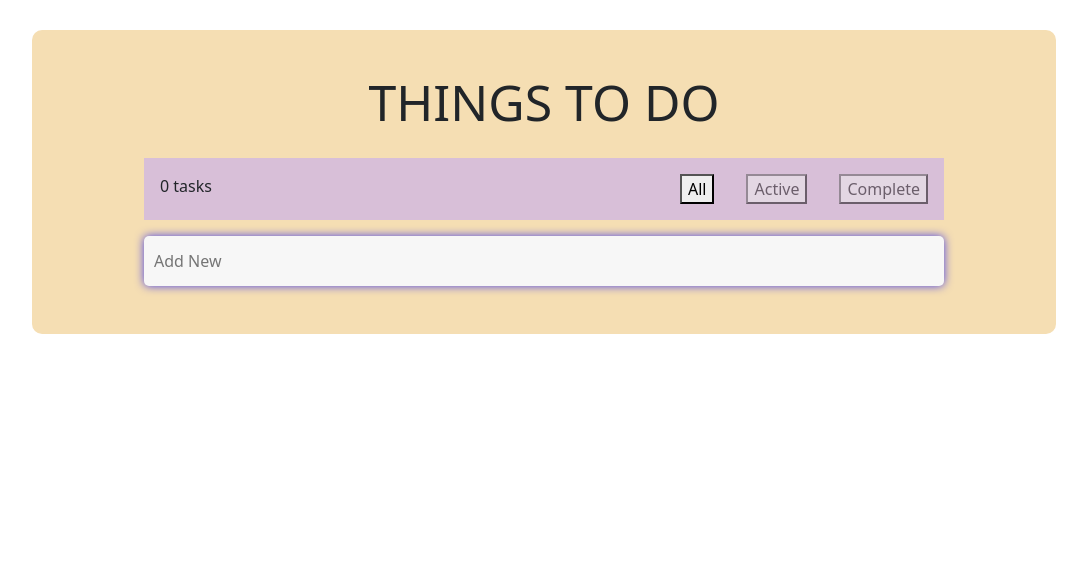
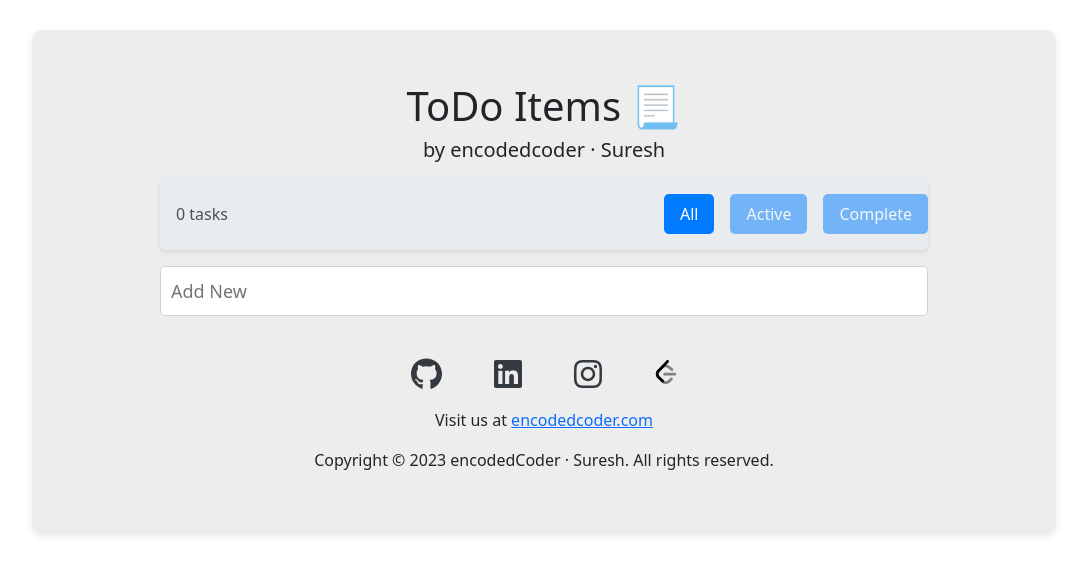
Before and after one commit to encodedCoder/to-do-app, a React (Create React App) app: page / in a window 1280 px wide. Shown: the top 574 px of the page, without its empty margins (96-1183 px from the left). Built offline with nearby package versions, Linux system fonts and the light colour scheme.

Commit message:
Add footer with hover animation for LeetCode link and update meta tags

```diff
--- a/package.json
+++ b/package.json
@@ -3,6 +3,8 @@
   "version": "0.1.0",
   "private": true,
   "dependencies": {
+    "@fortawesome/free-brands-svg-icons": "^6.7.2",
+    "@fortawesome/react-fontawesome": "^0.2.2",
     "@testing-library/jest-dom": "^5.17.0",
     "@testing-library/react": "^13.4.0",
     "@testing-library/user-event": "^13.5.0",
--- a/public/index.html
+++ b/public/index.html
@@ -2,20 +2,44 @@
 <html lang="en">
   <head>
     <meta charset="utf-8" />
-    <!-- <link rel="icon" href="%PUBLIC_URL%/favicon.ico" /> -->
     <meta name="viewport" content="width=device-width, initial-scale=1" />
     <meta name="theme-color" content="#000000" />
     <meta
       name="description"
-      content="Web site created using create-react-app"
+      content="A simple and elegant To-Do application by encodedCoder · Suresh"
     />
+    <meta name="author" content="encodedCoder · Suresh" />
+    <meta
+      name="keywords"
+      content="To-Do, Task Manager, React, encodedCoder, Suresh"
+    />
+
+    <!-- Open Graph / Facebook -->
+    <meta property="og:type" content="website" />
+    <meta property="og:url" content="https://encodedCoder.com" />
+    <meta property="og:title" content="To-Do Items: encodedCoder · Suresh" />
+    <meta
+      property="og:description"
+      content="A simple and elegant To-Do application by encodedCoder · Suresh"
+    />
+    <meta
+      property="og:image"
+      content="https://encodedcoder.com/_next/image?url=%2Fimages%2Fsuresh.png&w=128&q=75"
+    />
+
     <link
       href="https://cdn.jsdelivr.net/npm/bootstrap@5.0.0-beta3/dist/css/bootstrap.min.css"
       rel="stylesheet"
       integrity="sha384-eOJMYsd53ii+scO/bJGFsiCZc+5NDVN2yr8+0RDqr0Ql0h+rP48ckxlpbzKgwra6"
       crossorigin="anonymous"
     />
-    <title>To Do App</title>
+    <link
+      rel="icon"
+      type="image/png"
+      href="https://lh3.googleusercontent.com/a/ACg8ocJ1mp1jAEkN6ayGk2969OFuEO2zInuQyBiG-BFvfkxwe5G15KMu=s360-c-no"
+    />
+    <link rel="icon" type="image/png" href="/path/to/favicon.png" />
+    <title>To-Do Items: encodedCoder · Suresh</title>
   </head>
   <body>
     <noscript>You need to enable JavaScript to run this app.</noscript>
--- a/src/App.css
+++ b/src/App.css
@@ -3,51 +3,47 @@
   width: 80%;
   height: 100%;
   margin: 30px auto;
-  background-color: wheat;
+  background-color: #ededed;
   border-radius: 10px;
+  box-shadow: 0 4px 8px rgba(0, 0, 0, 0.1);
+  padding: 20px;
 }
 
 .title {
-  /* padding-top: 10px; */
   text-transform: uppercase;
-  font-size: 50px;
+  font-size: 36px;
   padding: 10px;
   user-select: none;
-  /* cursor: pointer; */
-  /* text-decoration: line-through; */
+  color: #343a40;
 }
 
 .container {
   padding-top: 2rem;
-  padding-bottom: 3rem;
+  /* padding-bottom: 3rem; */
+  margin-bottom: 0rem;
 }
 
-/* @media (prefers-reduced-motion: no-preference) {
-  .App-logo {
-    animation: App-logo-spin infinite 20s linear;
-  }
-} */
+.footer {
+  /* background-color: #f8f9fa; */
+  padding: 10px 0;
+  padding-bottom: 0px;
+  margin-bottom: 0px;
+}
 
-/* .App-header {
-  background-color: #282c34;
-  min-height: 100vh;
-  display: flex;
-  flex-direction: column;
-  align-items: center;
-  justify-content: center;
-  font-size: calc(10px + 2vmin);
-  color: white;
-} */
+.nav-link {
+  color: #343a40;
+  transition: color 0.3s;
+  margin: 0 10px; /* Add margin to space out the links */
+}
 
-/* .App-link {
-  color: #61dafb;
-} */
+.nav-link:hover {
+  color: #007bff;
+}
 
-/* @keyframes App-logo-spin {
-  from {
-    transform: rotate(0deg);
-  }
-  to {
-    transform: rotate(360deg);
-  }
-} */
+.nav-link svg {
+  transition: fill 0.3s;
+}
+
+.nav-link:hover svg {
+  fill: #007bff;
+}
--- a/src/App.js
+++ b/src/App.js
@@ -1,14 +1,18 @@
+import React from "react";
 import AddNewItem from "./components/AddNewItem";
 import ItemsList from "./components/ItemsList";
 import StatusBar from "./components/StatusBar";
-import { useState } from "react";
+import { FontAwesomeIcon } from "@fortawesome/react-fontawesome";
+import {
+  faGithub,
+  faLinkedin,
+  faInstagram,
+} from "@fortawesome/free-brands-svg-icons";
 import "./App.css";
 
-const home = "/localhost";
-
 function App() {
-  const [items, setItems] = useState([]);
-  const [renderList, setRenderList] = useState("all");
+  const [items, setItems] = React.useState([]);
+  const [renderList, setRenderList] = React.useState("all");
 
   const removeItem = (index) => {
     const newItems = [...items];
@@ -37,7 +41,9 @@ function App() {
   return (
     <div className="app">
       <div className="container">
-        <h1 className="title">Things to do</h1>
+        <main className="flex items-center justify-center min-h-screen bg-gray-300">
+          <h1 className="text-center">ToDo Items 📃</h1>
+          <h5 className="text-center">by encodedcoder · Suresh</h5>
           <StatusBar
             renderList={renderList}
             setRenderList={setRenderList}
@@ -50,6 +56,83 @@ function App() {
             removeItem={removeItem}
             changeActiveStatus={changeActiveStatus}
           />
+        </main>
+        <footer className="footer">
+          <div className="container mx-auto text-center p-4 content-width">
+            <div className="d-flex justify-content-center mb-2">
+              <a
+                href="https://github.com/encodedcoder"
+                className="nav-link"
+                target="_blank"
+                rel="noopener noreferrer"
+              >
+                <FontAwesomeIcon icon={faGithub} size="2x" />
+              </a>
+              <a
+                href="https://linkedin.com/in/encodedcoder"
+                className="nav-link"
+                target="_blank"
+                rel="noopener noreferrer"
+              >
+                <FontAwesomeIcon icon={faLinkedin} size="2x" />
+              </a>
+              <a
+                href="https://instagram.com/encodedcoder"
+                className="nav-link"
+                target="_blank"
+                rel="noopener noreferrer"
+              >
+                <FontAwesomeIcon icon={faInstagram} size="2x" />
+              </a>
+              <a
+                href="https://leetcode.com/encodedcoder"
+                className="nav-link"
+                target="_blank"
+                rel="noopener noreferrer"
+              >
+                <svg
+                  width="24"
+                  height="24"
+                  viewBox="0 0 95 111"
+                  fill="none"
+                  xmlns="http://www.w3.org/2000/svg"
+                  className="h-full w-auto max-w-none"
+                >
+                  <path
+                    d="M68.0063 83.0664C70.5 80.5764 74.5366 80.5829 77.0223 83.0809C79.508 85.579 79.5015 89.6226 77.0078 92.1127L65.9346 103.17C55.7187 113.371 39.06 113.519 28.6718 103.513C28.6117 103.456 23.9861 98.9201 8.72653 83.957C-1.42528 74.0029 -2.43665 58.0749 7.11648 47.8464L24.9282 28.7745C34.4095 18.6219 51.887 17.5122 62.7275 26.2789L78.9048 39.362C81.6444 41.5776 82.0723 45.5985 79.8606 48.3429C77.6488 51.0873 73.635 51.5159 70.8954 49.3003L54.7182 36.2173C49.0488 31.6325 39.1314 32.2622 34.2394 37.5006L16.4274 56.5727C11.7767 61.5522 12.2861 69.574 17.6456 74.8292C28.851 85.8169 37.4869 94.2846 37.4969 94.2942C42.8977 99.496 51.6304 99.4184 56.9331 94.1234L68.0063 83.0664Z"
+                    fill="gray"
+                  ></path>
+                  <path
+                    fillRule="evenodd"
+                    clipRule="evenodd"
+                    d="M41.1067 72.0014C37.5858 72.0014 34.7314 69.1421 34.7314 65.615C34.7314 62.0879 37.5858 59.2286 41.1067 59.2286H88.1245C91.6454 59.2286 94.4997 62.0879 94.4997 65.615C94.4997 69.1421 91.6454 72.0014 88.1245 72.0014H41.1067Z"
+                    fill="gray"
+                  ></path>
+                  <path
+                    fillRule="evenodd"
+                    clipRule="evenodd"
+                    d="M49.9118 2.02335C52.3173 -0.55232 56.3517 -0.686894 58.9228 1.72277C61.494 4.13244 61.6284 8.17385 59.2229 10.7495L16.4276 56.5729C11.7768 61.552 12.2861 69.5738 17.6453 74.8292L37.4088 94.2091C39.9249 96.6764 39.968 100.72 37.505 103.24C35.042 105.761 31.0056 105.804 28.4895 103.337L8.72593 83.9567C-1.42529 74.0021 -2.43665 58.0741 7.1169 47.8463L49.9118 2.02335Z"
+                    fill="black"
+                  ></path>
+                </svg>
+              </a>
+            </div>
+            <p>
+              Visit us at{" "}
+              <a
+                href="https://encodedcoder.com"
+                target="_blank"
+                rel="noreferrer"
+              >
+                encodedcoder.com
+              </a>
+            </p>
+            <p>
+              Copyright &copy; {new Date().getFullYear()} encodedCoder · Suresh.
+              All rights reserved.
+            </p>
+          </div>
+        </footer>
       </div>
     </div>
   );
--- a/src/components/AddNewItem.css
+++ b/src/components/AddNewItem.css
@@ -6,25 +6,15 @@
 .add-item-input > input {
   width: 100%;
   height: 50px;
-  font-size: 25px;
+  font-size: 18px;
   padding-left: 10px;
   border-radius: 5px;
-}
-
-.add-item-input > input {
-  border: none; /* Remove the default input border */
-  outline: none; /* Remove the default focus outline */
-
-  padding: 10px;
-  font-size: 16px;
-  box-shadow: 0 0 10px rgba(0, 0, 255, 0.7); /* Adjust the color and size as needed */
-  transition: box-shadow 0.3s; /* Add a smooth transition effect */
-
-  /* Additional styling for background, text color, etc. */
-  background-color: #f7f7f7;
-  color: #333;
+  border: 1px solid #ced4da; /* Light border */
+  background-color: #ffffff; /* White background */
+  transition: box-shadow 0.3s, border-color 0.3s; /* Smooth transition */
 }
 
 .add-item-input > input:focus {
-  box-shadow: 0 0 20px rgba(0, 0, 255, 0.9); /* Adjust the color and size for the focused state */
+  box-shadow: 0 0 10px rgba(0, 123, 255, 0.5); /* Blue shadow on focus */
+  border-color: #80bdff; /* Blue border on focus */
 }
--- a/src/components/Item.css
+++ b/src/components/Item.css
@@ -1,29 +1,36 @@
 .task-container {
   user-select: none;
   height: 4.5rem;
-  align-self: auto;
   margin: 0 auto;
-  background-color: rgb(221, 248, 255);
+  background-color: #ffffff; /* White background */
   text-align: left;
   margin-top: 15px;
   border-radius: 5px;
   padding: 1rem;
   display: flex;
   justify-content: space-between;
+  box-shadow: 0 2px 4px rgba(0, 0, 0, 0.1); /* Subtle shadow */
+  transition: transform 0.2s; /* Smooth transition */
+}
+
+.task-container:hover {
+  transform: translateY(-2px); /* Lift on hover */
 }
 
 .task-name-active {
-  text-decoration: solid;
-  opacity: 100;
+  text-decoration: none;
+  opacity: 1;
   width: 80%;
   justify-content: flex-start;
+  color: #495057; /* Dark text color */
 }
 
 .task-name-complete {
-  text-decoration: line-through;
-  opacity: 0.5;
+  /* text-decoration: line-through; */
+  opacity: 0.6;
   width: 80%;
   justify-content: flex-start;
+  color: #6c757d; /* Gray text color */
 }
 
 .checkbox-image {
@@ -33,7 +40,7 @@
 }
 
 .task-delete {
-  background-color: cadetblue;
+  background-color: #dc3545; /* Red background */
   vertical-align: middle;
   width: 2.8rem;
   border-radius: 0.3rem;
@@ -41,12 +48,13 @@
   align-items: center;
   justify-content: center;
   cursor: pointer;
+  transition: background-color 0.3s; /* Smooth transition */
 }
 
 .task-delete:hover {
-  background-color: rgb(137, 222, 225);
+  background-color: #c82333; /* Darker red on hover */
 }
 
 .task-delete:active {
-  background-color: rgb(46, 170, 174);
+  background-color: #bd2130; /* Even darker red on active */
 }
--- a/src/components/StatusBar.css
+++ b/src/components/StatusBar.css
@@ -1,31 +1,49 @@
 .status-bar-container {
-  background-color: thistle;
+  background-color: #e9ecef; /* Light gray background */
   width: 80%;
   margin: 1rem auto;
   padding: 1rem 0;
   display: flex;
+  justify-content: space-between;
+  align-items: center;
+  border-radius: 5px;
+  box-shadow: 0 2px 4px rgba(0, 0, 0, 0.1); /* Subtle shadow */
 }
 
 .status-bar-item-count {
-  flex: 60%;
+  flex: 1;
   text-align: left;
   margin-left: 1rem;
+  color: #495057; /* Dark text color */
 }
 
 .status-bar-buttons {
+  display: flex;
+  gap: 1rem; /* Space between buttons */
 }
 
 .status-bar-buttons > button {
-  margin: 0 1rem;
+  padding: 0.5rem 1rem;
+  border: none;
+  border-radius: 5px;
+  background-color: #007bff; /* Blue background */
+  color: #ffffff; /* White text */
+  cursor: pointer;
+  transition: background-color 0.3s; /* Smooth transition */
+}
+
+.status-bar-buttons > button:hover {
+  background-color: #0056b3; /* Darker blue on hover */
 }
 
 .all,
 .active,
 .complete {
-  opacity: 50%;
+  opacity: 0.5;
 }
+
 .all-selected,
 .active-selected,
 .complete-selected {
-  opacity: 100%;
+  opacity: 1;
 }
```
Also changed, not shown: 1 other file (tests, documents, lock files or other folders). Lines whose indentation alone changed are shown as unchanged.
